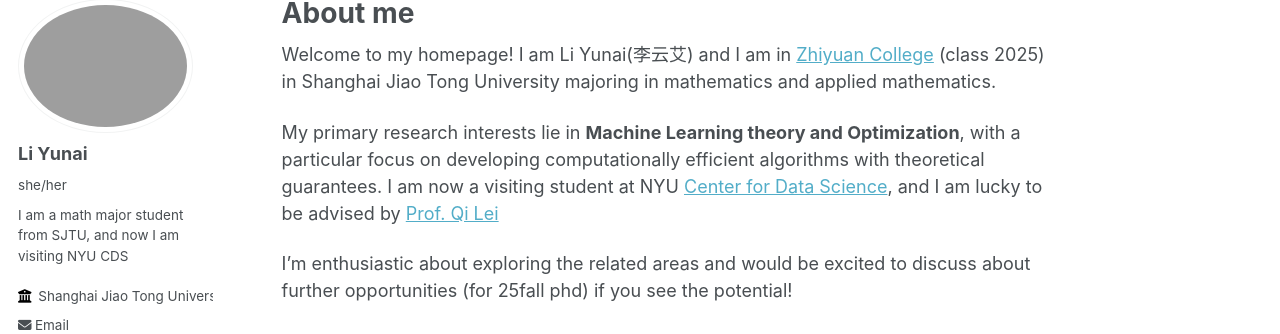
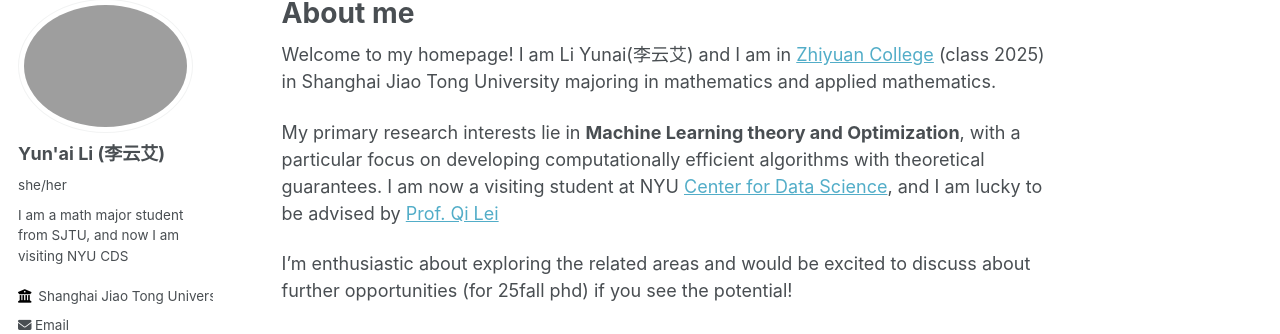
Before and after one commit to Li-Yunai/Li-Yunai.github.io, a Jekyll site: the page built from _pages/about.md, in a window 1280 px wide. Shown: the part 87-421 px from the top of the page. Built offline with Jekyll 4.4.1, drawn with Linux system fonts in a browser that asks for light colours.

Commit message:
Update _config.yml

```diff
--- a/_config.yml
+++ b/_config.yml
@@ -22,7 +22,7 @@ repository               : "Li-Yunai/Li-Yunai.github.io"
 author:
   # Biographic information
   avatar           : "photo Large.png"
-  name             : "Li Yunai"
+  name             : "Yun'ai Li (李云艾)"
   pronouns         : "she/her"
   bio              : "I am a math major student from SJTU, and now I am visiting NYU CDS"
   employer         : "Shanghai Jiao Tong University<br />
```
